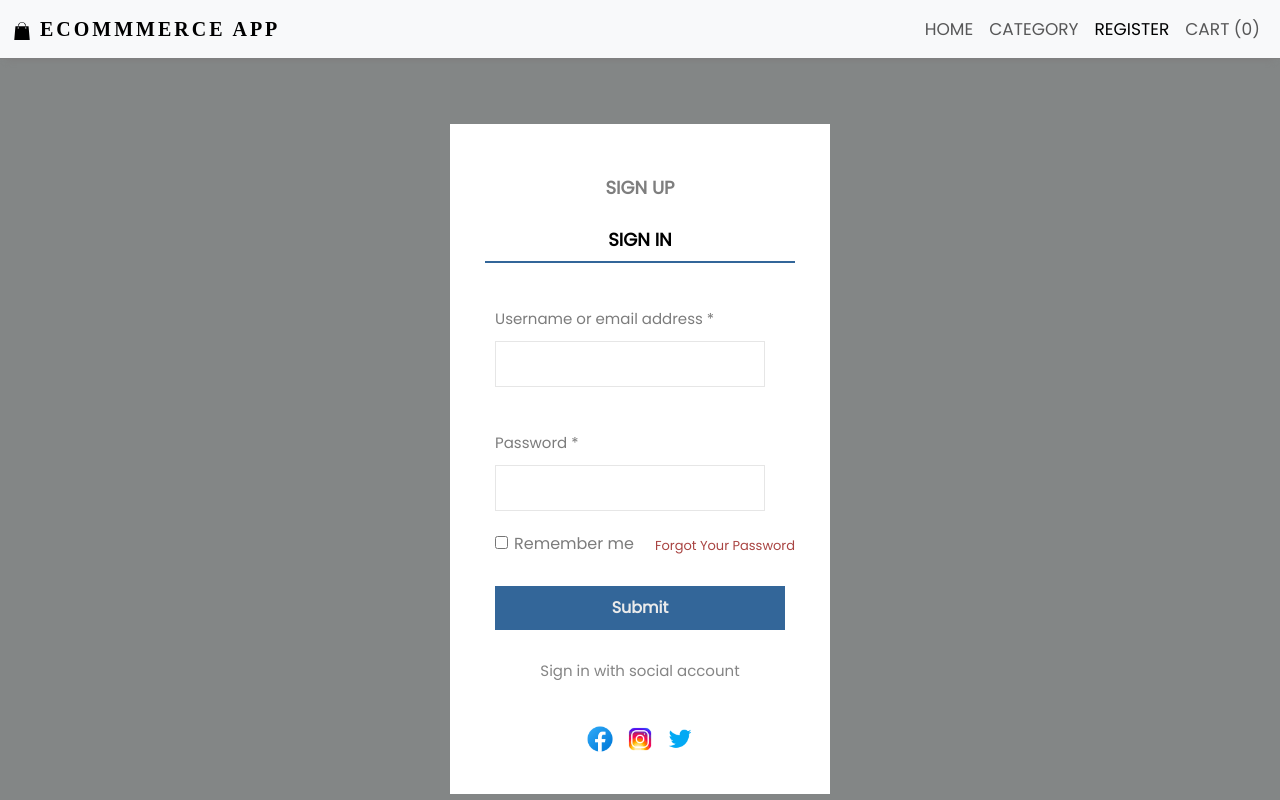
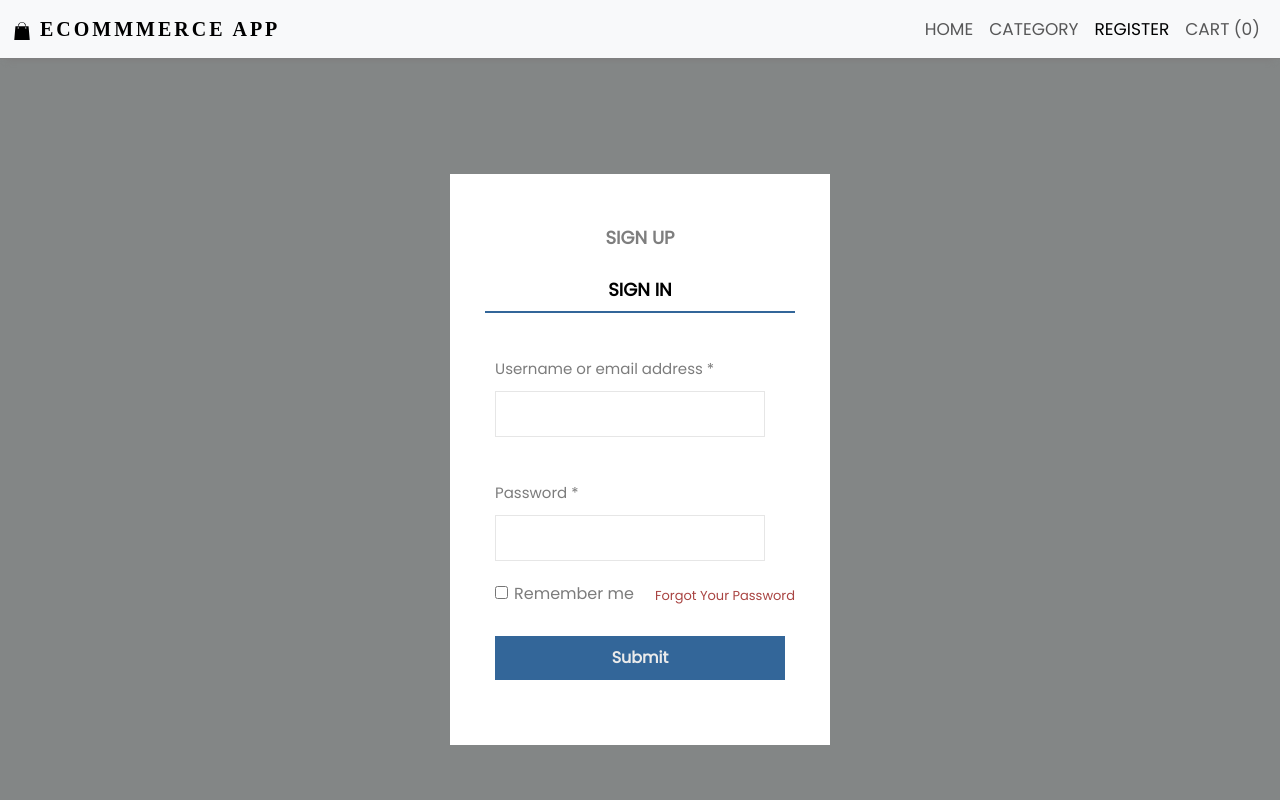
Before and after one commit to Bidyut-Kumar-Ghosh/Mern-Ecommerce, a React (Create React App) app in the folder client/: page /Register in a window 1280 px wide. Shown: the top 800 px of the page. Built offline with nearby package versions, Linux system fonts and the light colour scheme.

Commit message:
remove social icons and social sign in

```diff
--- a/client/src/pages/Auth/Forget.js
+++ b/client/src/pages/Auth/Forget.js
@@ -1,6 +1,6 @@
 import React from 'react'
 import Layout from '../../components/Layout/Layout'
-import { BiMailSend, BiPhoneCall, BiSupport } from "react-icons/bi";
+// import { BiMailSend, BiPhoneCall, BiSupport } from "react-icons/bi";
 
 const forget = () => {
     return (
@@ -18,12 +18,12 @@ const forget = () => {
                         <div className="submit-btn-signup">
                             <input type="submit" id="sign-in" className="submit-button" defaultValue="Forgot Password" />
                         </div>
-                        <p style={{ textAlign: 'center', color: '#858585', fontSize: 15 }}>Sign in with social account</p>
+                        {/* <p style={{ textAlign: 'center', color: '#858585', fontSize: 15 }}>Sign in with social account</p>
                         <div className="signin-socail-links">
                             <img src="images/facebook.png" alt width="30px" />
                             <img src="images/footer3.png" alt width="30px" />
                             <img src="images/footer4.png" alt width="30px" />
-                        </div>
+                        </div> */}
                     </form>
                 </div>
             </section>
--- a/client/src/pages/Auth/Register.js
+++ b/client/src/pages/Auth/Register.js
@@ -26,12 +26,12 @@ const Register = () => {
                         <div className="submit-btn-signup">
                             <input type="submit" id="sign-in" className="submit-button" defaultValue="SIGN IN" />
                         </div>
-                        <p style={{ textAlign: 'center', color: '#858585', fontSize: 15 }}>Sign in with social account</p>
+                        {/* <p style={{ textAlign: 'center', color: '#858585', fontSize: 15 }}>Sign in with social account</p>
                         <div className="signin-socail-links">
                             <Link href="#"><img className='bb' src="images/facebook.png" alt width="30px" /></Link>
                             <Link href="#"><img src="images/footer3.png" alt width="30px" /></Link>
                             <Link href="#"><img src="images/footer4.png" alt width="30px" /></Link>
-                        </div>
+                        </div> */}
                     </form>
                     <form id="form1">
                         <div className="form-input">
@@ -56,12 +56,12 @@ const Register = () => {
                         <div className="submit-btn-signup">
                             <input type="submit" id="sign-up" className="submit-button" defaultValue="SIGN UP" />
                         </div>
-                        <p style={{ textAlign: 'center', color: '#858585', fontSize: 15 }}>Sign in with social account</p>
+                        {/* <p style={{ textAlign: 'center', color: '#858585', fontSize: 15 }}>Sign in with social account</p>
                         <div className="signin-socail-links">
                             <a href="#"><img src="images/facebook.png" alt width="30px" /></a>
                             <a href="#"><img src="images/footer3.png" alt width="30px" /></a>
                             <a href="#"><img src="images/footer4.png" alt width="30px" /></a>
-                        </div>
+                        </div> */}
                     </form>
                 </div>
             </section>
```
